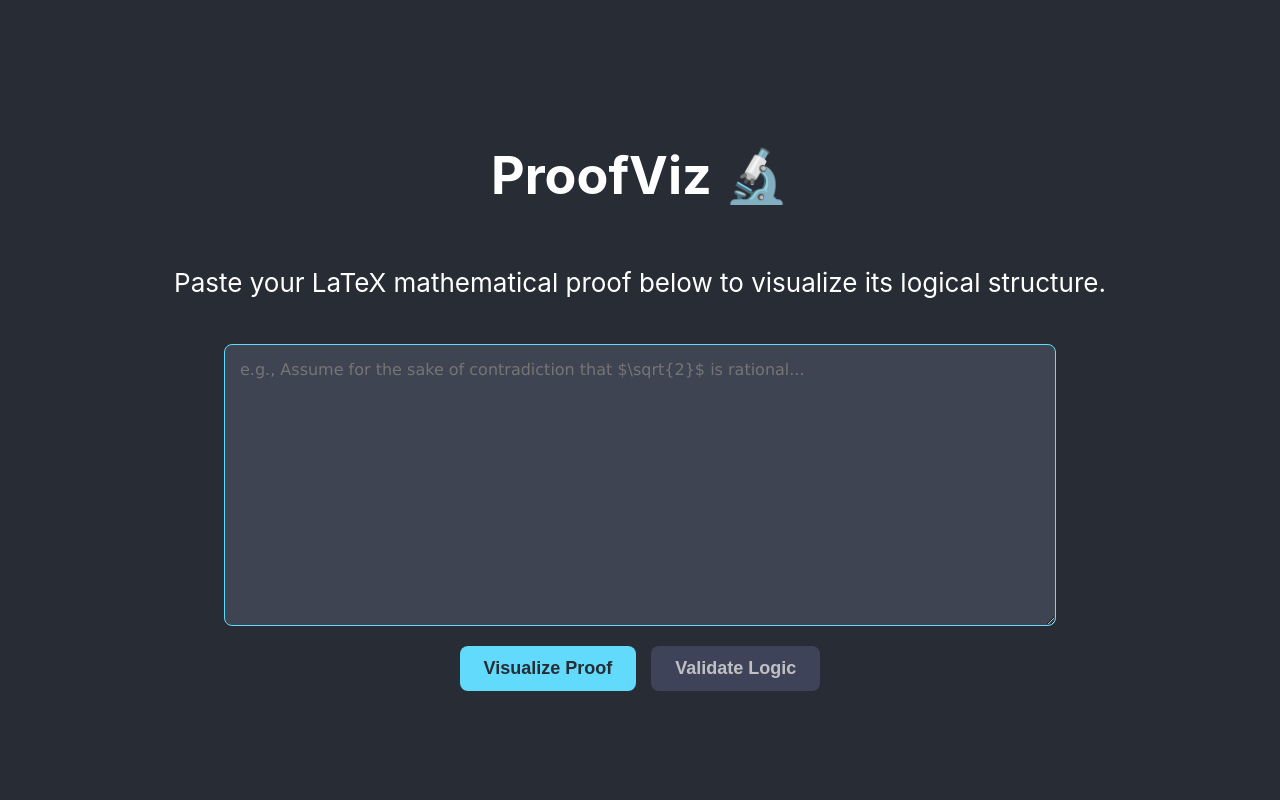
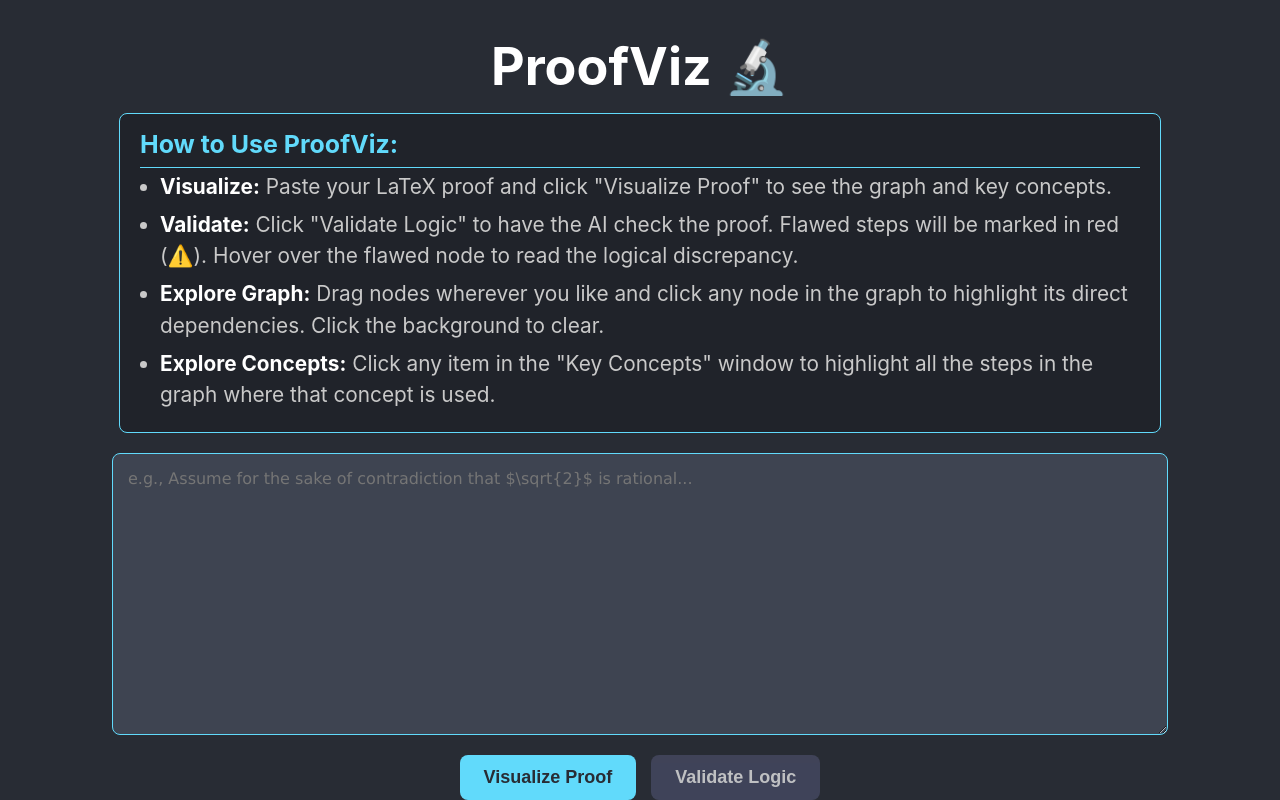
Before and after one commit to MaxHaro/ProofViz, a React (Create React App) app in the folder proofviz-frontend/: page / in a window 1280 px wide. Built offline with nearby package versions, Linux system fonts and the light colour scheme.

Commit message:
Feat: Added a concept linking feature that allows you to click on concepts, which highlights the nodes that are related to that concept.

```diff
--- a/proofviz-frontend/src/App.css
+++ b/proofviz-frontend/src/App.css
@@ -25,7 +25,7 @@
 
 .proof-textarea {
   width: 80%;
-  max-width: 800px;
+  max-width: 1200px;
   height: 250px;
   margin-top: 20px;
   font-family: "Verdana", "Helvetica", "Arial", sans-serif;
@@ -201,3 +201,44 @@
   background-color: #28a745;
   color: white;
 }
+.instructions-box {
+  /* Match the width and style of your textarea */
+  width: 80%;
+  max-width: 1000px;
+
+  /* Use a slightly different background to distinguish it */
+  background-color: #20232a;
+  border: 1px solid #61dafb; /* Dashed border to look like 'help' */
+  border-radius: 8px;
+
+  /* Text styling */
+  text-align: left;
+  padding: 15px 20px;
+  margin-top: -20px;
+  font-size: 0.80em; /* Make it slightly smaller than main text */
+  color: #c9c9c9;
+}
+
+.instructions-box h4 {
+  margin-top: 0;
+  color: #61dafb;
+  border-bottom: 1px solid #61dafb;
+  padding-bottom: 8px;
+  font-size: 1.2em;
+  font-weight: bold;
+}
+
+.instructions-box ul {
+  padding-left: 20px; /* Standard bullet point indent */
+  margin-top: -30px;
+  margin-bottom: 5px;
+}
+
+.instructions-box li {
+  margin-bottom: 7px;
+  line-height: 1.5;
+}
+
+.instructions-box li strong {
+  color: #ffffff; /* Make the feature name stand out */
+}
--- a/proofviz-frontend/src/App.js
+++ b/proofviz-frontend/src/App.js
@@ -11,7 +11,7 @@
  */
 
 import './App.css';
-import React, { useState } from 'react';
+import React, { useState, useCallback } from 'react';
 import axios from 'axios';
 import GraphDisplay from './GraphDisplay';
 import ConceptsWindow from './ConceptsWindow';
@@ -45,15 +45,23 @@ function App() {
   const [error, setError] = useState(null);
 
   /**
+   * @state {Set<string>} highlightedNodes - Stores the IDs of nodes to be highlighted.
+   * This state is "lifted" to App.js so it can be shared between GraphDisplay
+   * (for clicking nodes) and ConceptsWindow (for clicking concepts).
+   */
+  const [highlightedNodes, setHighlightedNodes] = useState(new Set());
+
+  /**
    * Handles the primary "Visualize Proof" action.
    * Sends the LaTeX proof to the backend, receives the structured graph,
    * and updates the state to render the visualization.
    */
   const handleSubmit = async () => {
     setIsLoading(true);
-    setValidationStatus('idle'); // Reset validation button on new proof
+    setValidationStatus('idle'); // Reset validation button
     setError(null);
     setGraphData(null);
+    setHighlightedNodes(new Set()); // Clear highlights on new proof
 
     try {
       const response = await axios.post('http://localhost:5000/process-proof', {
@@ -135,12 +143,77 @@ function App() {
     }
   };
 
+  /**
+   * @callback handleNodeClick
+   * @description Called by GraphDisplay when a node is clicked.
+   * Calculates and sets the highlighted nodes (the node and its direct neighbors).
+   * @param {string} nodeId - The ID of the clicked node.
+   */
+  const handleNodeClick = useCallback((nodeId) => {
+    if (!graphData) return;
+
+    setHighlightedNodes(prevSelected => {
+      // If the clicked node is already the only one highlighted, clear highlights
+      if (prevSelected.size === 1 && prevSelected.has(nodeId)) {
+        return new Set();
+      }
+
+      // Find all neighbors
+      const neighbors = new Set([nodeId]); // Start with the node itself
+      graphData.edges.forEach(edge => {
+        if (edge.source === nodeId) neighbors.add(edge.target);
+        if (edge.target === nodeId) neighbors.add(edge.source);
+      });
+      return neighbors;
+    });
+  }, [graphData]); // Re-create this function if graphData changes
+
+  /**
+   * @callback handleConceptClick
+   * @description Called by ConceptsWindow when a concept is clicked.
+   * Sets the highlighted nodes to the list provided by the concept.
+   * @param {Array<string>} nodeIds - An array of node IDs to highlight.
+   */
+  const handleConceptClick = useCallback((nodeIds) => {
+    if (!nodeIds || nodeIds.length === 0) {
+      setHighlightedNodes(new Set()); // If concept links to nothing, clear
+      return;
+    }
+    // Highlight all nodes specified by the 'used_in_nodes' array
+    setHighlightedNodes(new Set(nodeIds));
+  }, []);
+
+  /**
+   * @callback handlePaneClick
+   * @description Called by GraphDisplay when the graph background is clicked.
+   * Clears all highlighting.
+   */
+  const handlePaneClick = useCallback(() => {
+    setHighlightedNodes(new Set());
+  }, []);
+
   // --- Render the main component ---
   return (
     <div className="App">
       <header className="App-header">
         <h1>ProofViz 🔬</h1>
-        <p>Paste your LaTeX mathematical proof below to visualize its logical structure.</p>
+        <div className="instructions-box">
+          <h4>How to Use ProofViz:</h4>
+          <ul>
+            <li>
+              <strong>Visualize:</strong> Paste your LaTeX proof and click "Visualize Proof" to see the graph and key concepts.
+            </li>
+            <li>
+              <strong>Validate:</strong> Click "Validate Logic" to have the AI check the proof. Flawed steps will be marked in red (⚠️). Hover over the flawed node to read the logical discrepancy.
+            </li>
+            <li>
+              <strong>Explore Graph:</strong> Drag nodes wherever you like and click any node in the graph to highlight its direct dependencies. Click the background to clear.
+            </li>
+            <li>
+              <strong>Explore Concepts:</strong> Click any item in the "Key Concepts" window to highlight all the steps in the graph where that concept is used.
+            </li>
+          </ul>
+        </div>
 
         {/* Controlled component for user input */}
         <textarea
@@ -180,11 +253,23 @@ function App() {
         {/* Conditionally render the graph and concepts window ONLY if graphData exists */}
         {graphData && (
           <div className="viz-container">
+            {/* Pass down the graph data and all state/handlers
+              needed for interaction (highlighting, clicks).
+            */}
             <GraphDisplay
               graphData={graphData}
+              highlightedNodes={highlightedNodes}
+              onNodeClick={handleNodeClick}
+              onPaneClick={handlePaneClick}
             />
-            {/* Conditionally render the concepts window ONLY if concepts were returned */}
-            {graphData.key_concepts && <ConceptsWindow concepts={graphData.key_concepts} />}
+
+            {/* Conditionally render the concepts window */}
+            {graphData.key_concepts && (
+              <ConceptsWindow
+                concepts={graphData.key_concepts}
+                onConceptClick={handleConceptClick}
+              />
+            )}
           </div>
         )}
 
--- a/proofviz-frontend/src/ConceptsWindow.js
+++ b/proofviz-frontend/src/ConceptsWindow.js
@@ -8,6 +8,8 @@
  * This React component renders a sidebar window that displays a list of
  * "Key Concepts" (theorems, definitions, etc.) extracted from the proof.
  * It uses `react-latex-next` to render any math notation.
+ * This version is interactive: clicking a concept highlights the
+ * corresponding nodes in the graph.
  */
 
 import React from 'react';
@@ -19,10 +21,26 @@ import 'katex/dist/katex.min.css'; // Required for KaTeX styling
  *
  * @param {Object} props - The component props.
  * @param {Array<Object>} props.concepts - An array of concept objects,
- * each with a "name" and "description" property.
+ * each with "name", "description", and "used_in_nodes".
+ * @param {Function} props.onConceptClick - Callback function passed from App.js
+ * to highlight nodes in the graph when a concept is clicked.
  * @returns {JSX.Element} The rendered concepts window.
  */
-const ConceptsWindow = ({ concepts }) => {
+const ConceptsWindow = ({ concepts, onConceptClick }) => {
+
+  /**
+   * @callback handleClick
+   * @description A helper function to safely call the onConceptClick prop
+   * with the node IDs associated with the clicked concept.
+   * @param {Object} concept - The concept object that was clicked.
+   */
+  const handleClick = (concept) => {
+    // Check if the prop was passed before calling it
+    if (onConceptClick) {
+      onConceptClick(concept.used_in_nodes);
+    }
+  };
+
   return (
     <div className="concepts-window">
       <h3>Key Concepts Used</h3>
@@ -34,7 +52,13 @@ const ConceptsWindow = ({ concepts }) => {
       {concepts.length > 0 ? (
         <ul>
           {concepts.map((concept, index) => (
-            <li key={index}>
+            // This list item is now clickable
+            <li
+              key={index}
+              className="concept-item" // Added for CSS hover/cursor styling
+              onClick={() => handleClick(concept)}
+              title="Click to highlight related nodes" // Browser tooltip
+            >
               {/* Use <Latex> component to render math in the concept name */}
               <strong><Latex>{concept.name}</Latex>:</strong>
 
```
Also changed, not shown: proofviz-frontend/src/GraphDisplay.js (+53 -72 lines), 1 other file (tests, documents, lock files or other folders).
